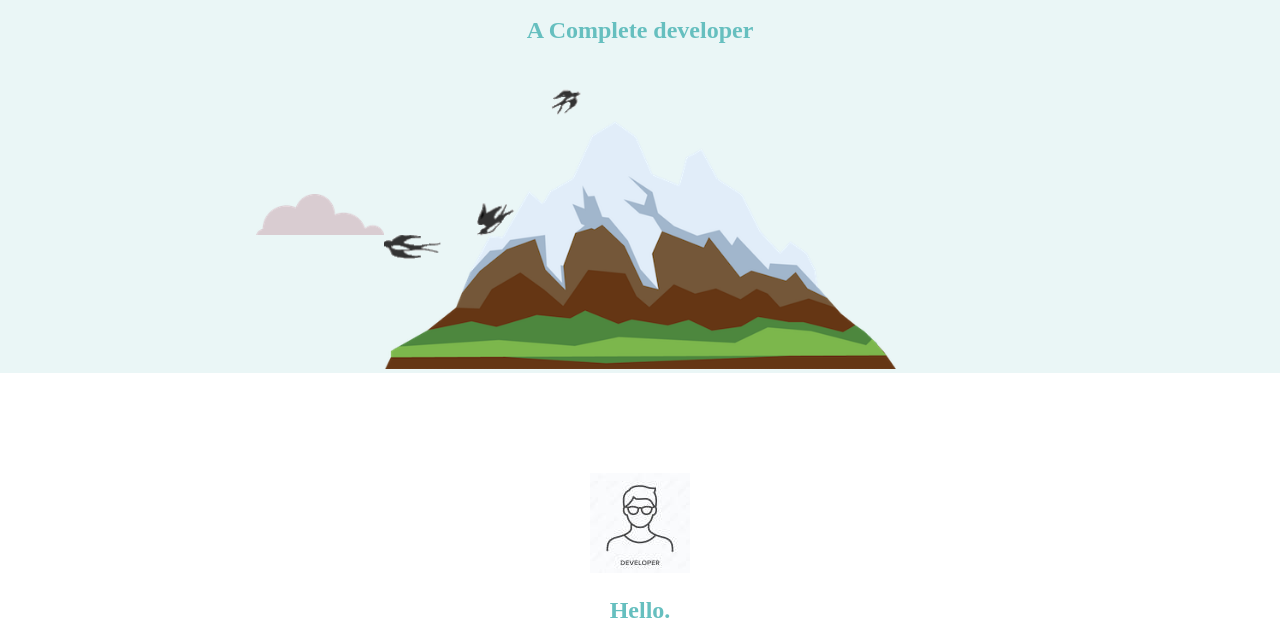
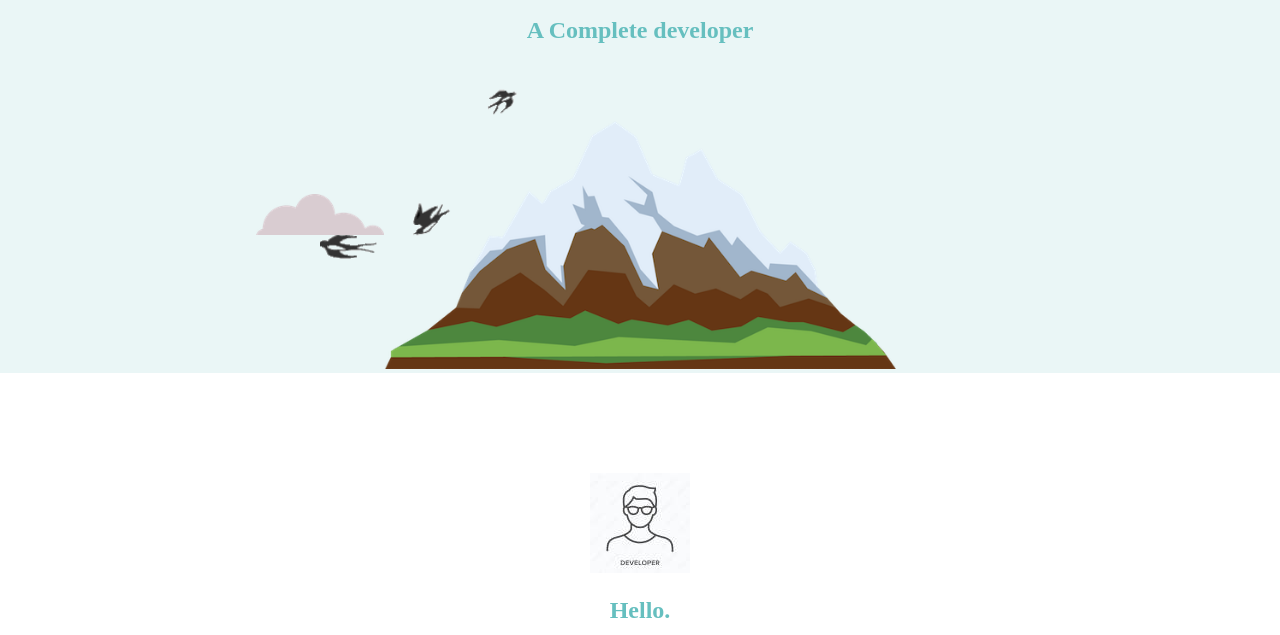
Before and after one commit to shirazashraf/Mywebsite, a plain HTML site: page index.html in a window 1280 px wide. Shown: the part 165-800 px from the top of the page. Drawn offline with Linux system fonts and the light colour scheme; a web font is replaced by a local one.

Commit message:
updated style

```diff
--- a/CSS/Styles.css
+++ b/CSS/Styles.css
@@ -11,6 +11,7 @@ h1{
     margin: 50px auto 2px auto;
     font-family: 'Sacramento', cursive;
     font-size: 70px;
+
 }
 h2{
     color: #66bfbf;
@@ -74,6 +75,7 @@ a:hover {
 .crow{
     position: absolute;
     width: 40%;
+    right: 35%;
 }
 .web-d{
     width: 20%;
```
